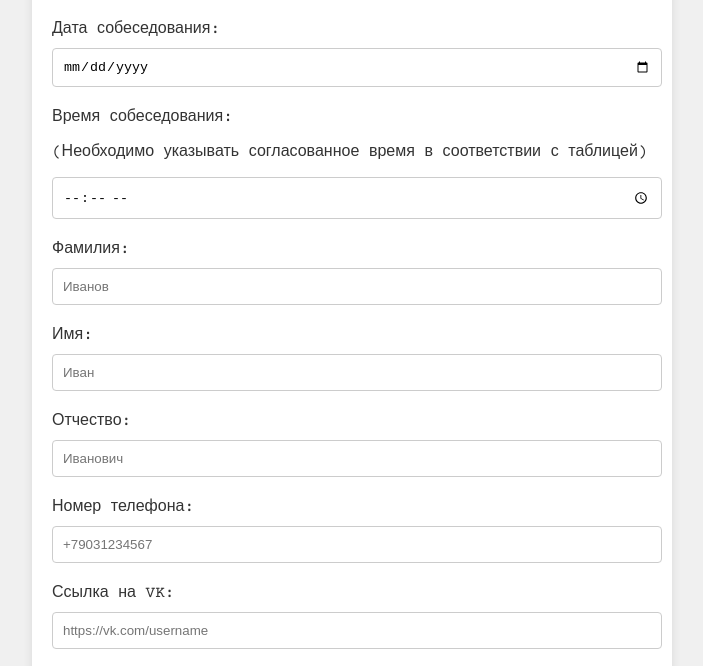
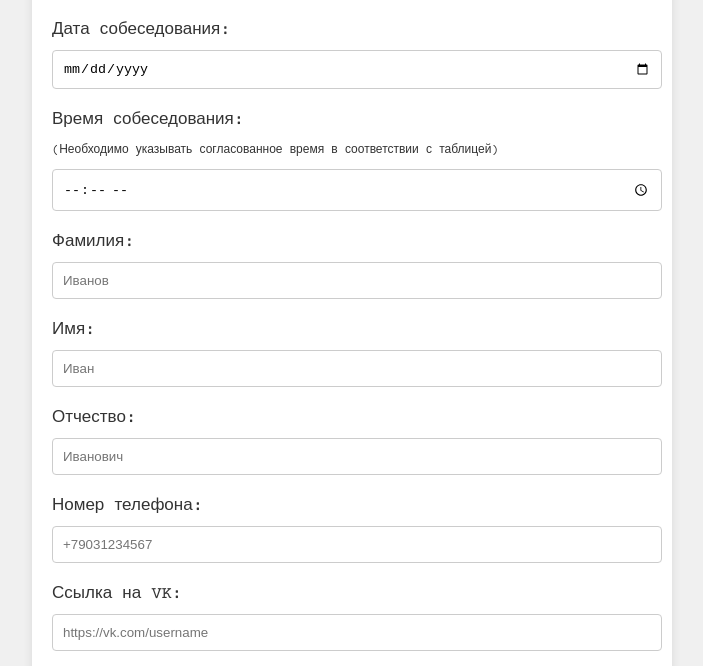
Before and after one commit to Maldenberg/newinterview, a website: page public/index.html in a window 1280 px wide. Shown: the part 112-778 px from the top of the page, without its empty margins (288-991 px from the left). Drawn offline with nearby package versions, Linux system fonts and the light colour scheme.

Commit message:
стилизовал форму

```diff
--- a/public/css/styles.css
+++ b/public/css/styles.css
@@ -19,10 +19,14 @@ h1 {
     text-align: center;
     color: #333;
 }
+p {
+    font-size: 12px;
+}
 
 label {
     display: block;
     margin-bottom: 10px;
+    font-size: 17px;
 }
 
 input[type="text"],
```
